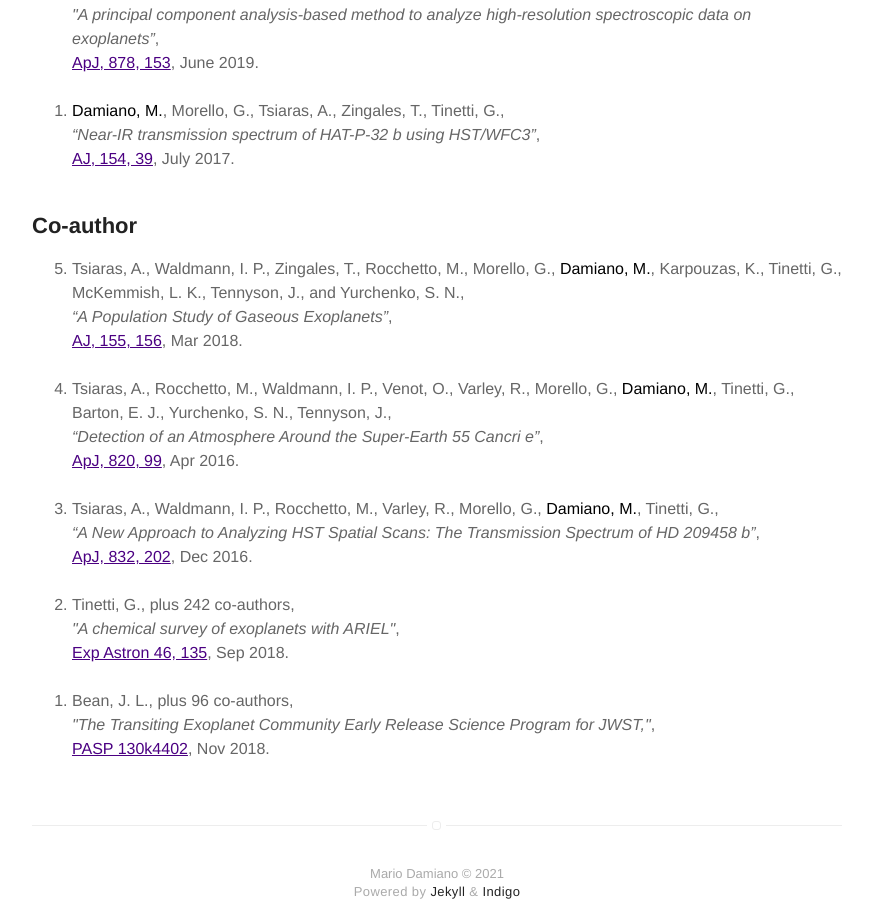
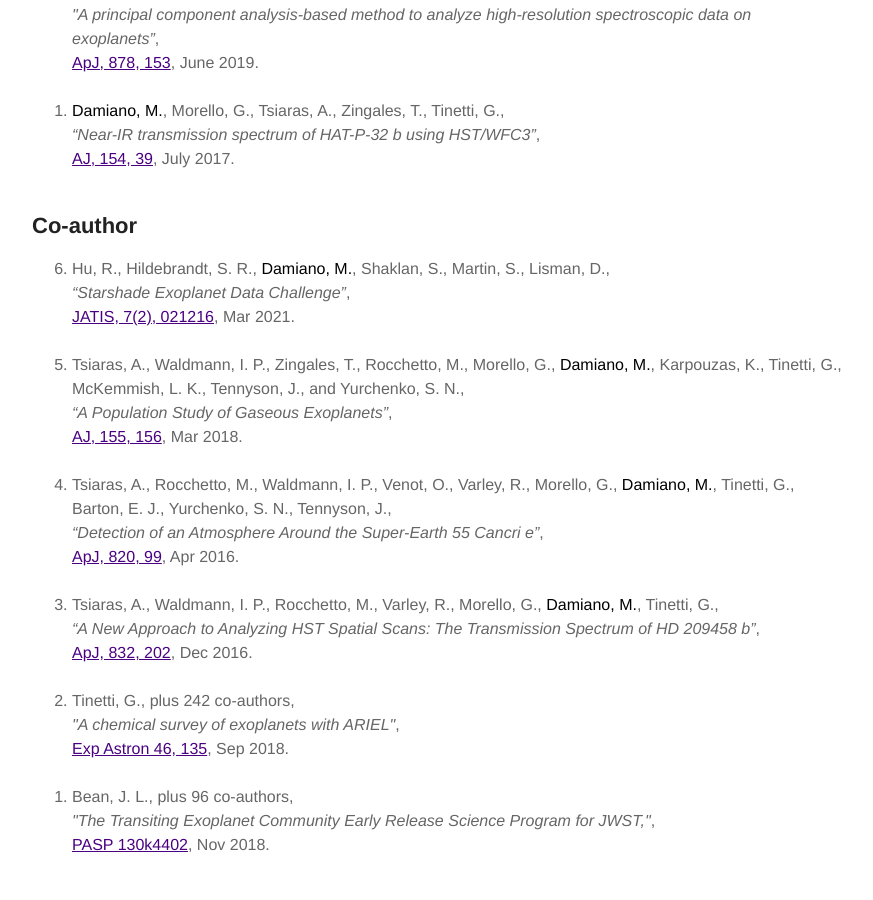
Before and after one commit to MDamiano/MDamiano.github.io, a Jekyll site: the page built from publications.md, in a window 1280 px wide and 900 px high, scrolled down 978 px. Shown: the whole window, without its empty margins (203-1076 px from the left). Built offline with Jekyll 4.4.1, drawn with Linux system fonts in a browser that asks for light colours.

Commit message:
April 2021 update

```diff
--- a/publications.md
+++ b/publications.md
@@ -39,6 +39,10 @@ layout: page
 <h2>Co-author</h2>
 
 <ol reversed>
+    <li>Hu, R., Hildebrandt, S. R., <strong>Damiano, M.</strong>, Shaklan, S.,  Martin, S., Lisman, D.,
+	    <br /><i>“Starshade Exoplanet Data Challenge”</i>,
+	    <br /><a href="https://doi.org/10.1117/1.JATIS.7.2.021216">JATIS, 7(2), 021216</a>, Mar 2021.
+	    <br /><br /></li>
 	<li>Tsiaras, A., Waldmann, I. P., Zingales, T., Rocchetto, M., Morello, G., <strong>Damiano, M.</strong>, Karpouzas, K., Tinetti, G., McKemmish, L. K., Tennyson, J., and Yurchenko, S. N.,
 	    <br /><i>“A Population Study of Gaseous Exoplanets”</i>,
 	    <br /><a href="https://doi.org/10.3847/1538-3881/aaaf75">AJ, 155, 156</a>, Mar 2018.
```
Also changed, not shown: presentations.md (+4 -9 lines), 2 other files.
